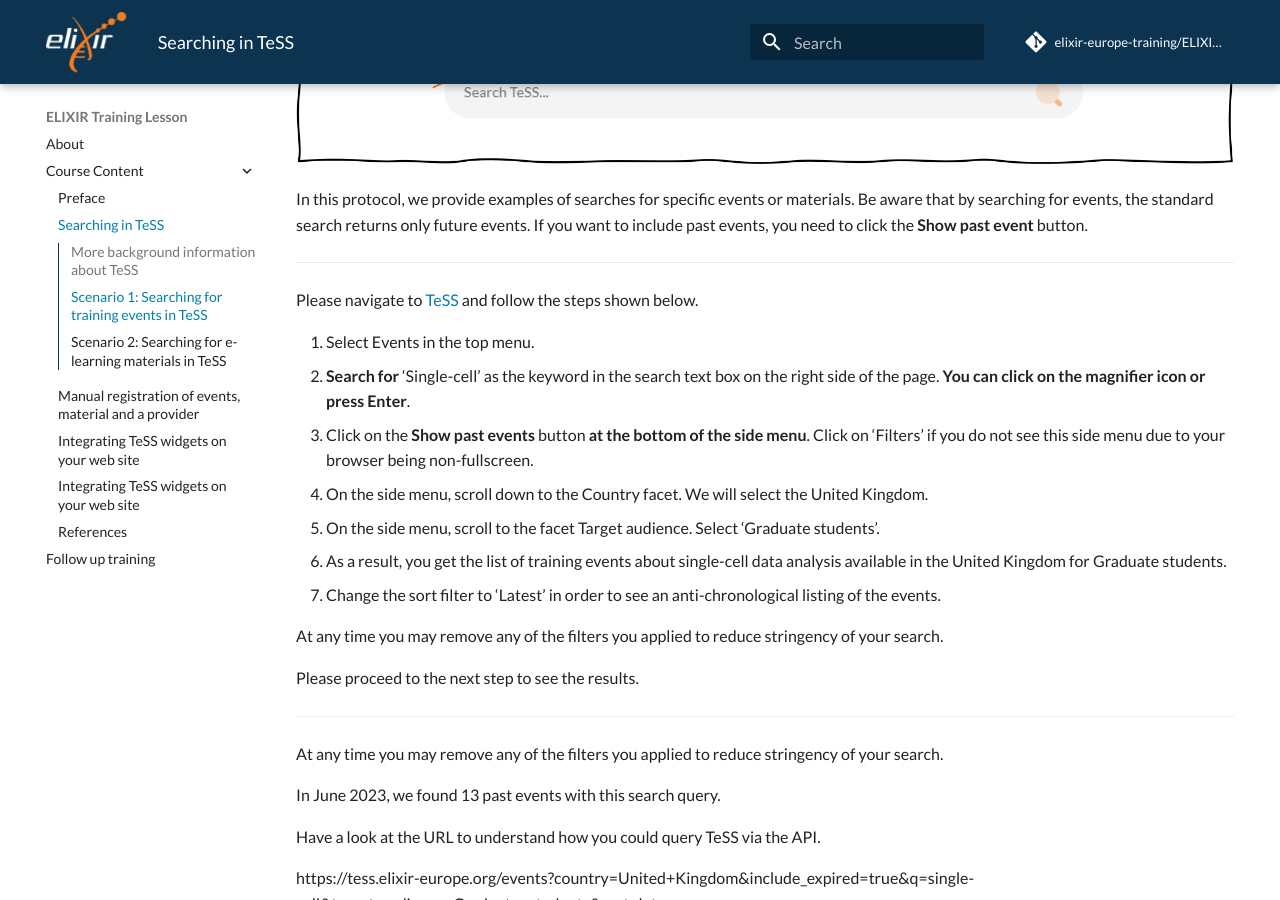
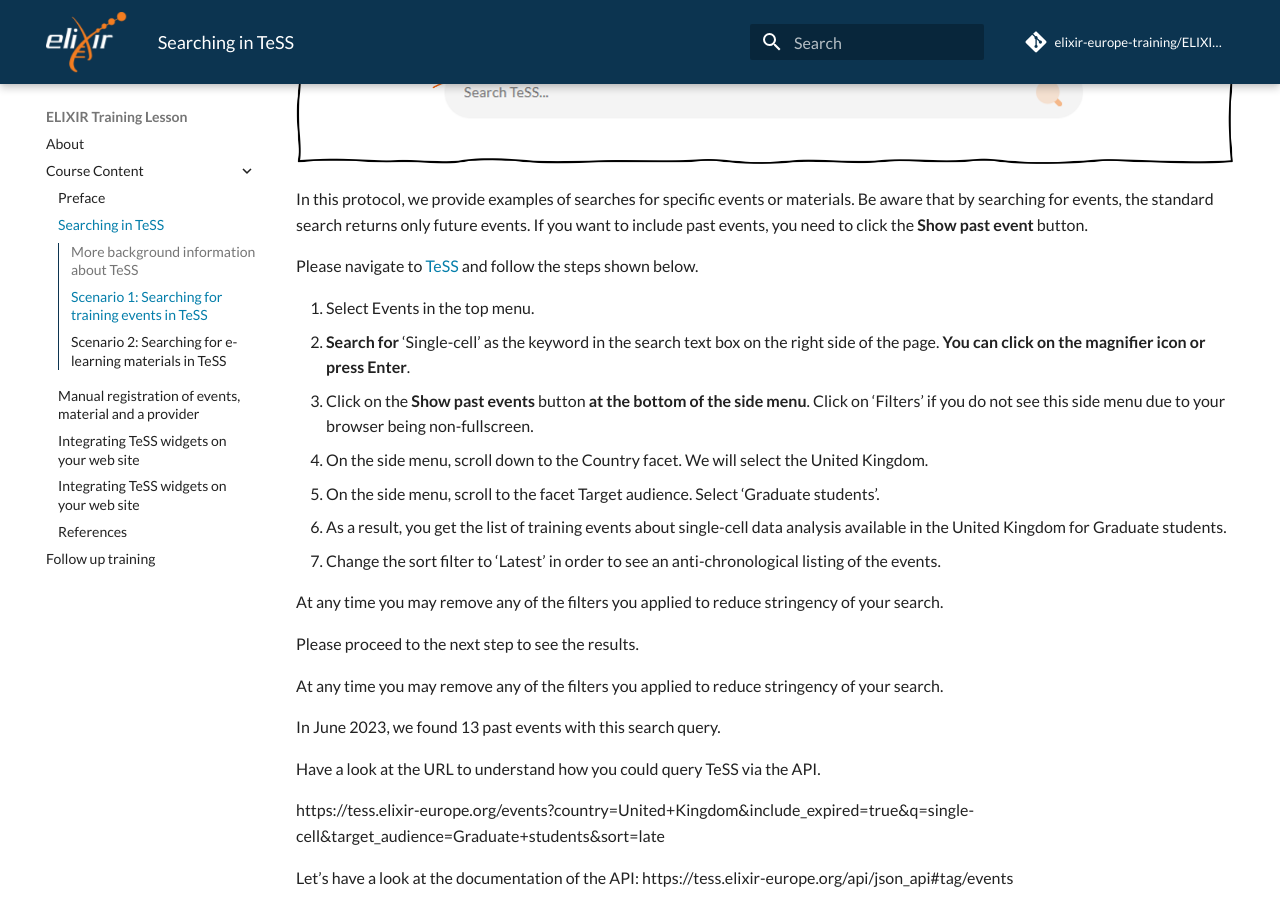
Before and after one commit to elixir-europe-training/ELIXIR-TrP-TeSS, an MkDocs documentation site: the page built from docs/chapters/chapter_01.md, in a window 1280 px wide and 900 px high, scrolled down 1509 px. Built offline with MkDocs 1.6.1 and Material for MkDocs 9.7.7, drawn with Linux system fonts in a browser that asks for light colours; comment, search, counter and statistics services are not loaded.

Commit message:
Update chapter_01.md
- add correct path for figure
- remove lines

```diff
--- a/docs/chapters/chapter_01.md
+++ b/docs/chapters/chapter_01.md
@@ -15,12 +15,9 @@
 
 Training resources (both events and materials) may be searched in TeSS in several ways. If you are on the main page of TeSS, a general search can be performed based on keywords, which will return separate lists of events and materials. Alternatively, events or materials can be searched for independently of each other. This second approach allows more precise filtering on several parameters (e.g., event type, country, and target audience) alone or in combination.
 
-![screenshot for TeSS page with search box](https://github.com/elixir-europe-training/ELIXIR-TrP-TeSS/blob/main/docs/assets/images/GxGphHo.png)
+![screenshot for TeSS page with search box](./../assets/images/GxGphHo.png)
 
 In this protocol, we provide examples of searches for specific events or materials. Be aware that by searching for events, the standard search returns only future events. If you want to include past events, you need to click the **Show past event** button.
-
-**********************
-
 
 Please navigate to [TeSS](https://tess.elixir-europe.org) and follow the steps shown below.
 
@@ -35,8 +32,6 @@
 At any time you may remove any of the filters you applied to reduce stringency of your search.
 
 Please proceed to the next step to see the results.
-
-**********************
 
 At any time you may remove any of the filters you applied to reduce stringency of your search.
 
@@ -64,11 +59,9 @@
 
 E-learning resources are a specific type of training materials in TeSS which are displayed on the dedicated section **E-learning** on the main TeSS page.
 
-![screenshot for TeSS page with search box](https://github.com/elixir-europe-training/ELIXIR-TrP-TeSS/blob/main/docs/assets/images/CXt2MEE.jpg)
+![screenshot for TeSS page with search box](./../assets/images/CXt2MEE.jpg)
 
 But you can also perform a specific search on the Materials page filtering on 'Resource type' and retrieve e-learning material by specifying the value 'e-learning'.
-
-*********************
 
 Please navigate to [TeSS](https://tess.elixir-europe.org).
 
```
